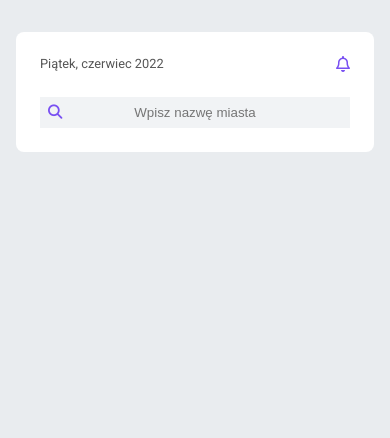
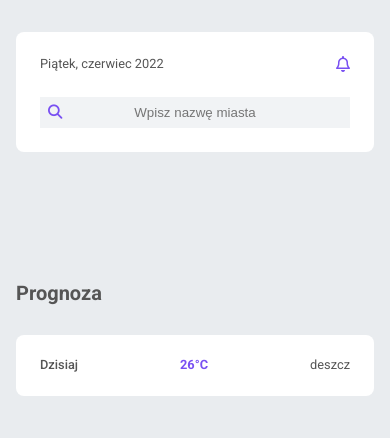
Before and after one commit to mstobiecki/weather, a website built with Parcel: page index.html in a window 390 px wide. Built offline with nearby package versions, Linux system fonts and the light colour scheme.

Commit message:
added prediction section on mobile

```diff
--- a/index.html
+++ b/index.html
@@ -78,6 +78,16 @@
             </div>
             </div>
         </section>
+        <section class="prediction">
+            <h2 class="prediction__title">Prognoza</h2>
+            <div class="prediction__container">
+                <div class="prediction__box">
+                    <p class="prediction__day">Dzisiaj</p>
+                    <span class="prediction__temperature">26°C</span>
+                    <span class="prediction__icon">deszcz</span>
+                </div>
+            </div>
+        </section>
 
     </main>
 </body>
--- a/src/sass/_app.scss
+++ b/src/sass/_app.scss
@@ -8,19 +8,11 @@
 		font-size: $font-size-normal;
 	}
 	&__title {
-		margin: 4rem 0;
+		margin-bottom: 4rem;
 		font-size: 2.5rem;
 	}
 	&__box {
-		display: flex;
-		align-items: center;
-		justify-content: space-between;
-		gap: 2rem;
-		width: 100%;
-		padding: 3rem;
-		font-size: $font-size-normal;
-		background-color: $background-light;
-		border-radius: $border-radius-normal;
+		@include boxStyle;
 	}
 	&__icon {
 		font-size: 3rem;
--- a/src/sass/_base.scss
+++ b/src/sass/_base.scss
@@ -23,3 +23,7 @@ body {
 .hidden {
 	display: none;
 }
+
+section {
+	padding: 4.8rem 0;
+}
--- /dev/null
+++ b/src/sass/_mixins.scss
@@ -0,0 +1,11 @@
+@mixin boxStyle {
+	display: flex;
+	align-items: center;
+	justify-content: space-between;
+	gap: $gap-medium;
+	width: 100%;
+	padding: 3rem;
+	font-size: $font-size-normal;
+	border-radius: $border-radius-normal;
+	background-color: $background-light;
+}
--- /dev/null
+++ b/src/sass/_prediction.scss
@@ -0,0 +1,24 @@
+.prediction {
+	&__container {
+		margin-top: 2rem;
+		display: grid;
+		grid-template-columns: repeat(1, 1fr);
+		gap: $gap-big;
+		justify-items: center;
+		font-size: $font-size-normal;
+	}
+	&__title {
+		margin-bottom: 4rem;
+		font-size: 2.5rem;
+	}
+	&__box {
+		@include boxStyle;
+	}
+	&__day {
+		font-weight: 500;
+	}
+	&__temperature {
+		font-weight: 700;
+		color: $color-purple-light;
+	}
+}
--- a/src/sass/main.scss
+++ b/src/sass/main.scss
@@ -1,4 +1,6 @@
 @import './varables';
+@import './mixins';
 @import './base';
 @import './header';
 @import './app';
+@import './prediction';
```
